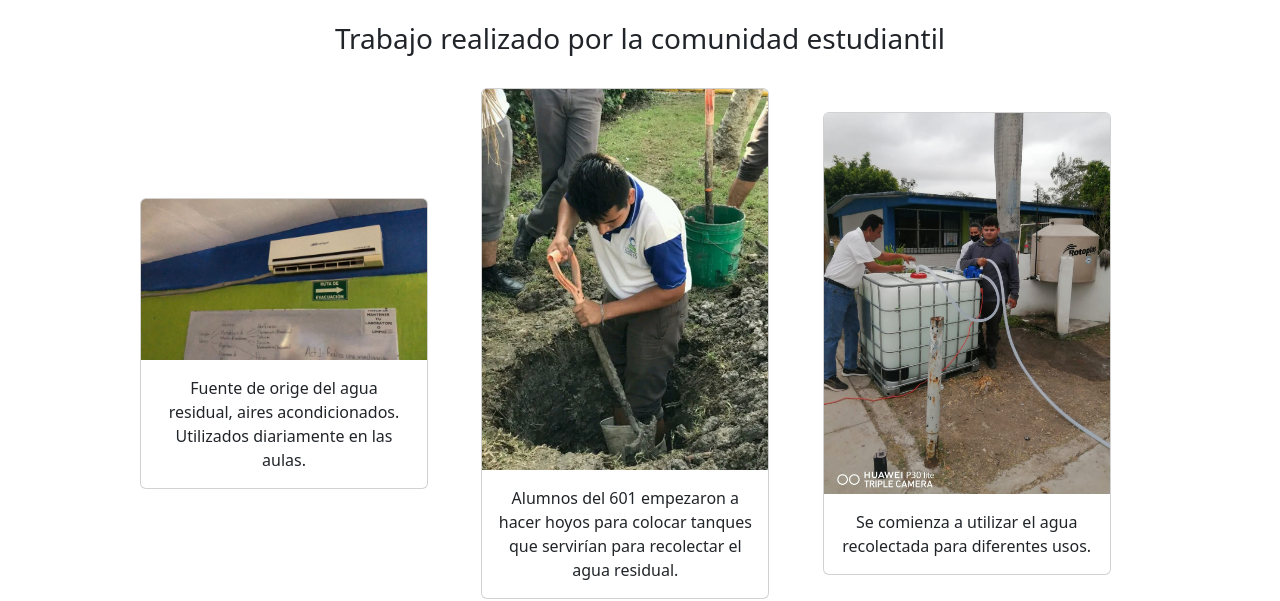
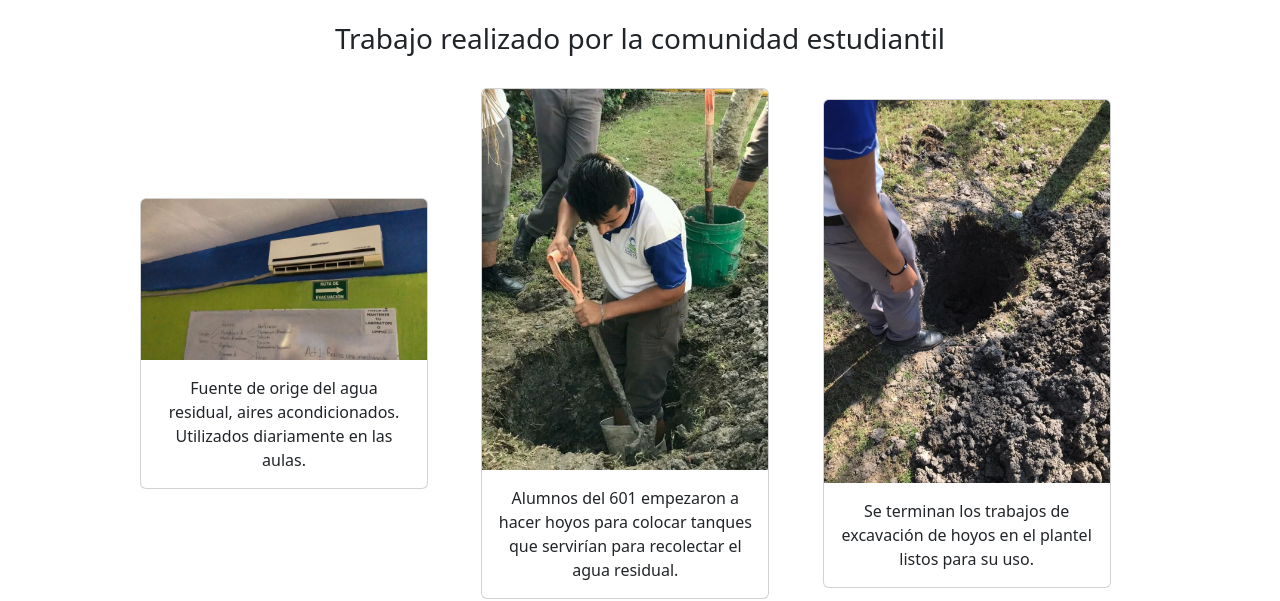
Before and after one commit to manu-mx/transversal-final, a plain HTML site: page recursos/medidas/implementacion/index.html in a window 1280 px wide. Shown: the part 364-965 px from the top of the page. Drawn offline with nearby package versions, Linux system fonts and the light colour scheme.

Commit message:
Update index.html

```diff
--- a/recursos/medidas/implementacion/index.html
+++ b/recursos/medidas/implementacion/index.html
@@ -99,25 +99,34 @@
 
               </div>
               <div class="col mb">
-                <div class="card" style="width: 18rem;">
-                    <img src="/img/img-seccq.jpg" class="card-img-top" alt="Contenedores para la captación de agua residual.">
-                    <div class="card-body">
-                      <p class="card-text">Alumnos del 601 empezaron a hacer hoyos para colocar tanques que servirían para recolectar el agua residual.</p>
-                    </div>
-                  </div>
-              </div>
-              <div class="col mb">
+
                 <div class="card" style="width: 18rem;">
 
-                    <img src="/img/gal-img-1.jpg" class="card-img-top" alt="Contenedores para la captación de agua residual.">
+                    <img src="/img/img-seccq.jpg" class="card-img-top" alt="Contenedores para la captación de agua residual.">
 
                     <div class="card-body">
 
-                      <p class="card-text">Se comienza a utilizar el agua recolectada para diferentes usos.</p>
+                      <p class="card-text">Alumnos del 601 empezaron a hacer hoyos para colocar tanques que servirían para recolectar el agua residual.</p>
 
                     </div>
 
                   </div>
+
+              </div>
+              <div class="col mb">
+
+                <div class="card" style="width: 18rem;">
+
+                    <img src="/img/gal-img-3.jpg" class="card-img-top" alt="Contenedores para la captación de agua residual.">
+
+                    <div class="card-body">
+
+                      <p class="card-text">Se terminan los trabajos de excavación de hoyos en el plantel listos para su uso.</p>
+
+                    </div>
+
+                  </div>
+
               </div>
             </div>
         </div>
```
